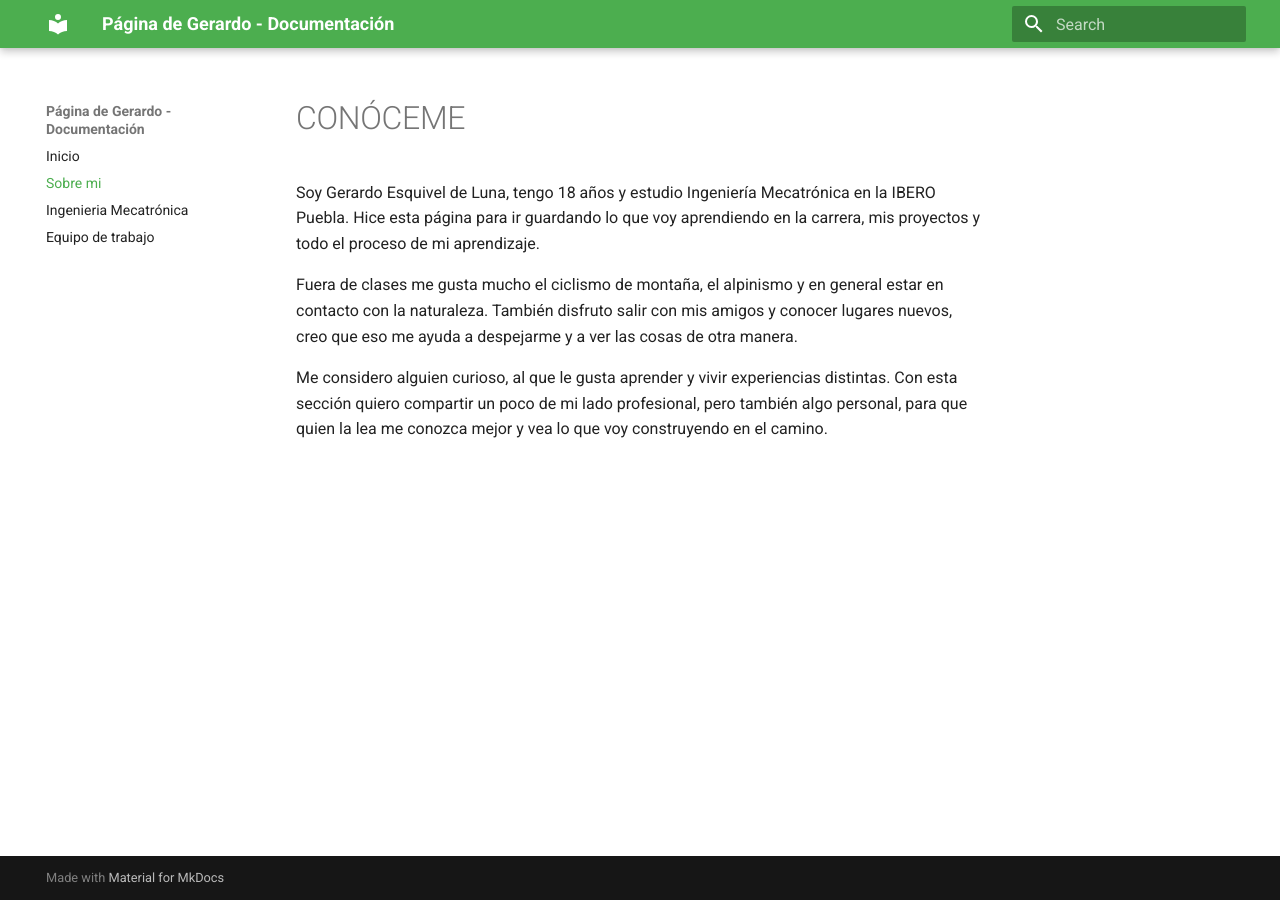
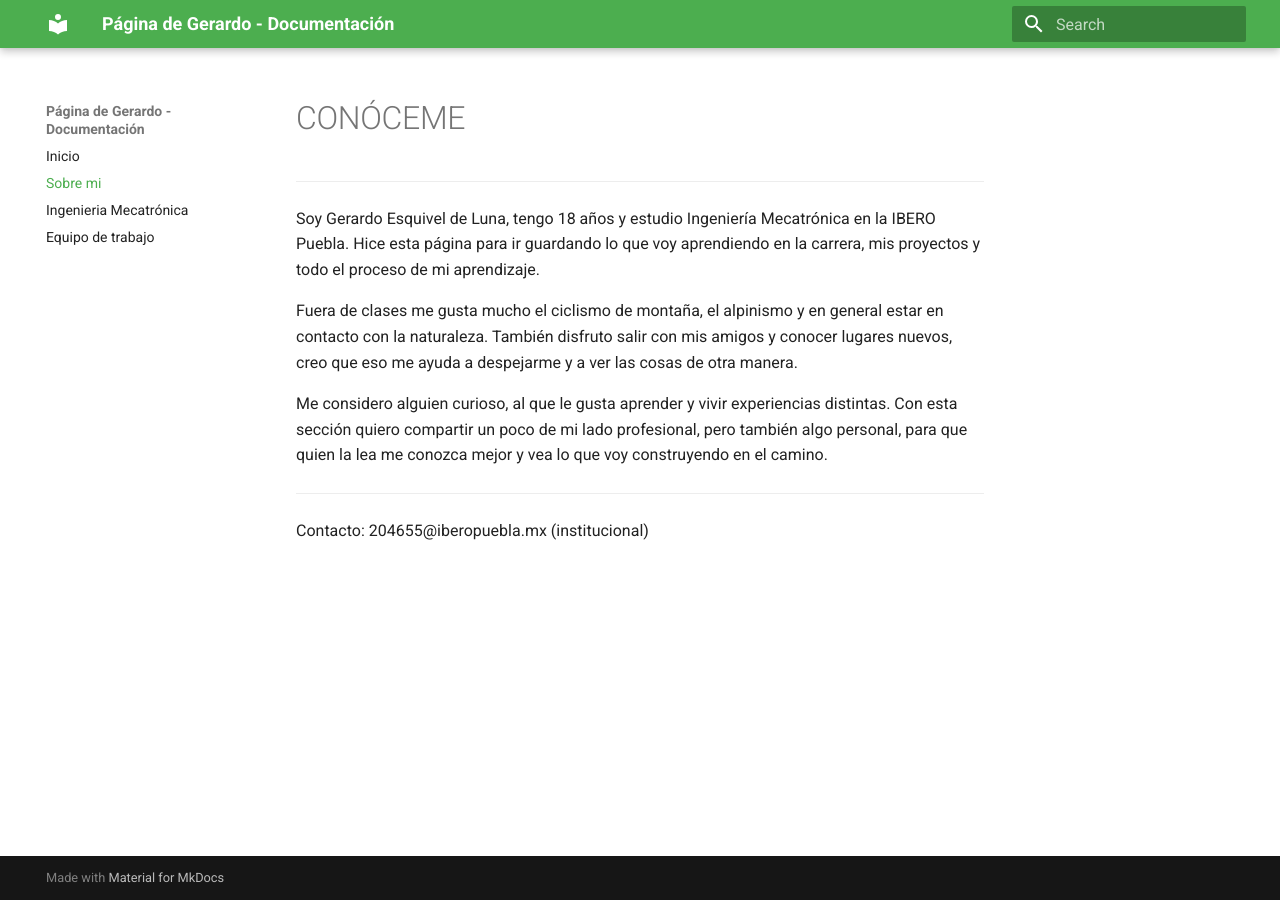
Before and after one commit to Gerardo-Esquivel/PortafoloProyectoIngernieria, an MkDocs documentation site: the page built from docs/aboutme.md, in a window 1280 px wide. Built offline with MkDocs 1.6.1 and Material for MkDocs 9.7.7, drawn with Linux system fonts in a browser that asks for light colours.

Commit message:
Update aboutme.md

```diff
--- a/docs/aboutme.md
+++ b/docs/aboutme.md
@@ -1,7 +1,11 @@
 # CONÓCEME
+---
 
 Soy Gerardo Esquivel de Luna, tengo 18 años y estudio Ingeniería Mecatrónica en la IBERO Puebla. Hice esta página para ir guardando lo que voy aprendiendo en la carrera, mis proyectos y todo el proceso de mi aprendizaje.
 
 Fuera de clases me gusta mucho el ciclismo de montaña, el alpinismo y en general estar en contacto con la naturaleza. También disfruto salir con mis amigos y conocer lugares nuevos, creo que eso me ayuda a despejarme y a ver las cosas de otra manera.
 
 Me considero alguien curioso, al que le gusta aprender y vivir experiencias distintas. Con esta sección quiero compartir un poco de mi lado profesional, pero también algo personal, para que quien la lea me conozca mejor y vea lo que voy construyendo en el camino.
+
+---
+Contacto: 204655@iberopuebla.mx (institucional)
```
